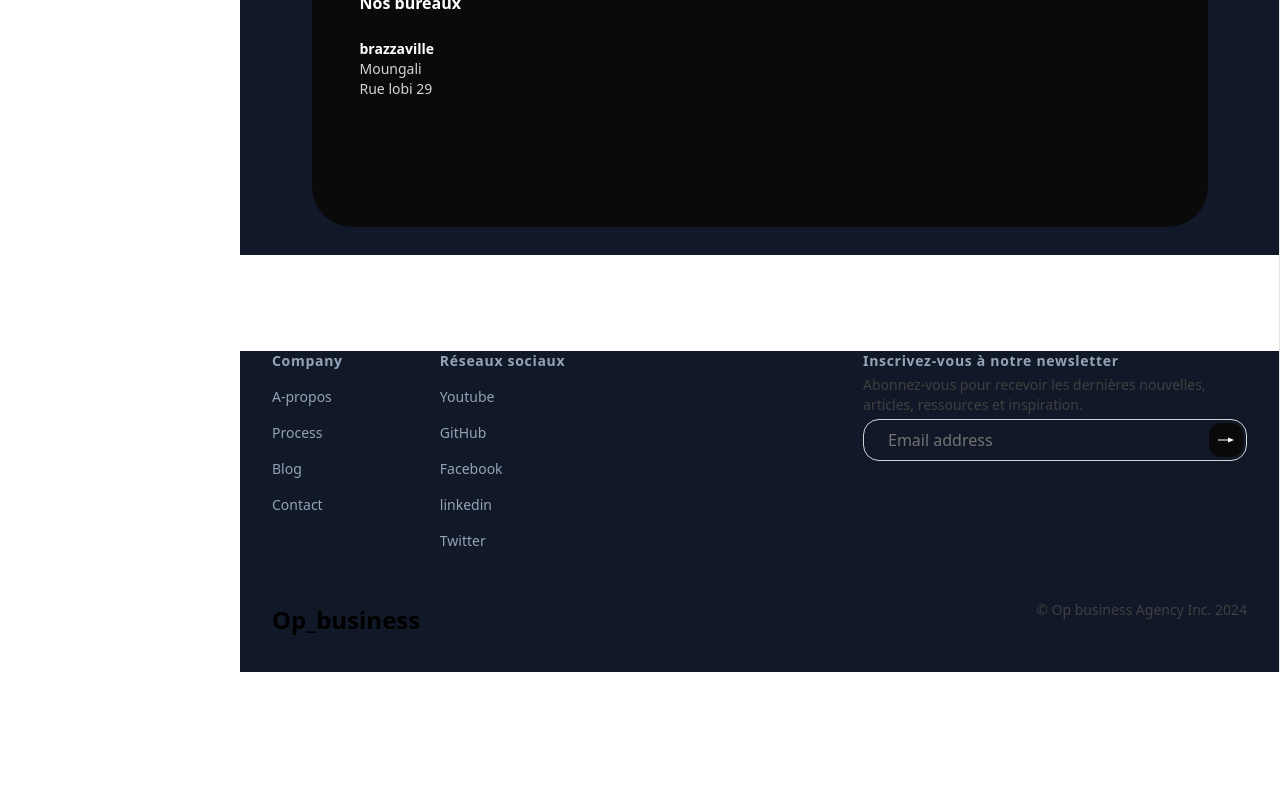
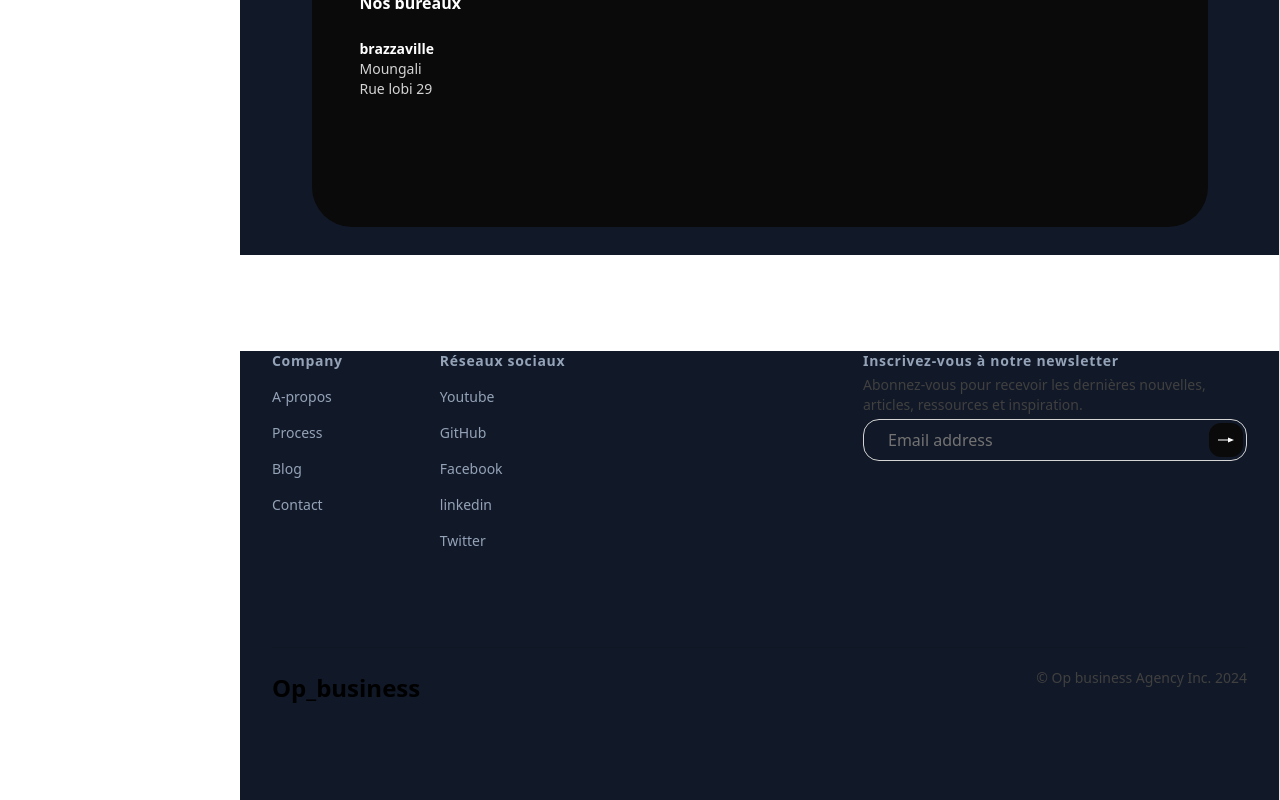
Before and after one commit to Bello-Barry/op-business, a Next.js app: page / in a window 1280 px wide. Shown: the part 5102-5902 px from the top of the page. Before the commit the page ends 5774 px from the top, so only its background shows below. Built offline with nearby package versions, Linux system fonts and the light colour scheme; a web font is replaced by a local one.

Commit message:
Update Footer.jsx

```diff
--- a/components/compos/Footer.jsx
+++ b/components/compos/Footer.jsx
@@ -59,7 +59,7 @@ const Footer = () => {
             <NewsletterForm />
           </div>
         </div>
-        <div className="mb-5 mt-7 flex flex-wrap items-end justify-between  gap-y-4 border-t border-neutral-950/10 pt-5">
+        <div className="mb-20 mt-24 flex flex-wrap items-end justify-between  gap-y-4 border-t border-neutral-950/10 pt-5">
           <Link href={"/"} aria-label="Home">
             <Logo className="h-2 mb-2 bt-4" fillOnHover>
               Op_business
```
